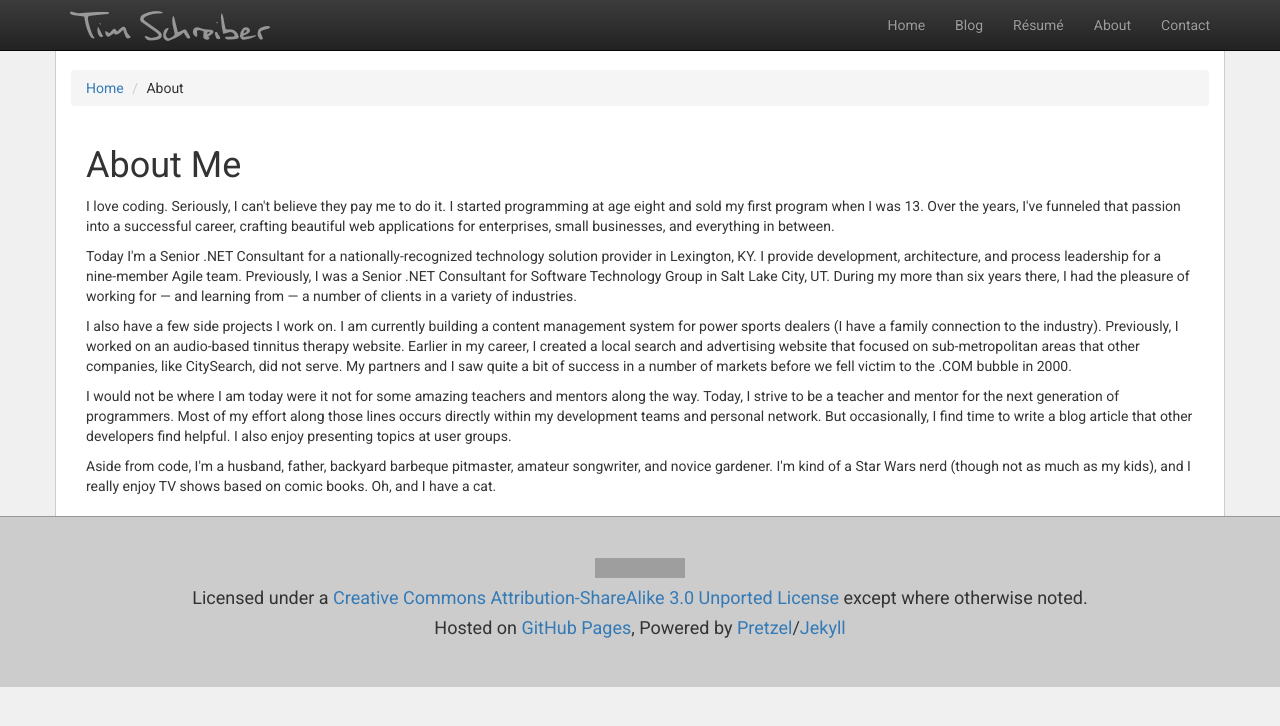
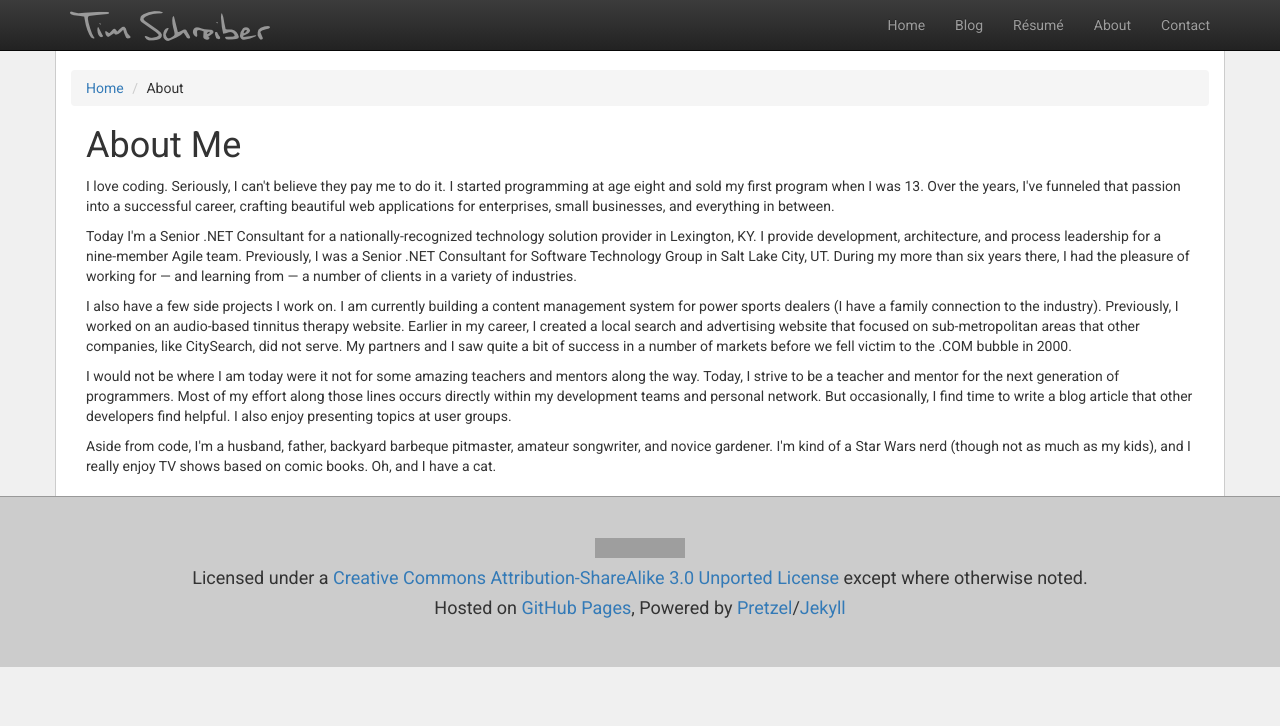
Before and after one commit to timschreiber/timschreiber.github.com, a Jekyll site: the page built from about/index.md, in a window 1280 px wide. Shown: the top 726 px of the page. Built offline with Jekyll 4.4.1, drawn with Linux system fonts in a browser that asks for light colours; nearby versions of some CDN libraries; grey boxes are pictures that could not be loaded.

Commit message:
added class to collapse the top margin of h1

```diff
--- a/about/index.md
+++ b/about/index.md
@@ -12,7 +12,7 @@
 
 <div class="col-xs-12">
 
-	<h1>About Me</h1>
+	<h1 class="collapse-top-margin">About Me</h1>
 	<p>I love coding. Seriously, I can't believe they pay me to do it. I started programming at age eight and sold my first program when I was 13. Over the years, I've funneled that passion into a successful career, crafting beautiful web applications for enterprises, small businesses, and everything in between.</p>
 	<p>Today I'm a Senior .NET Consultant for a nationally-recognized technology solution provider in Lexington, KY. I provide development, architecture, and process leadership for a nine-member Agile team. Previously, I was a Senior .NET Consultant for Software Technology Group in Salt Lake City, UT. During my more than six years there, I had the pleasure of working for &mdash; and learning from &mdash; a number of clients in a variety of industries.</p>
 	<p>I also have a few side projects I work on. I am currently building a content management system for power sports dealers (I have a family connection to the industry). Previously, I worked on an audio-based tinnitus therapy website. Earlier in my career, I created a local search and advertising website that focused on sub-metropolitan areas that other companies, like CitySearch, did not serve. My partners and I saw quite a bit of success in a number of markets before we fell victim to the .COM bubble in 2000.</p>
```
